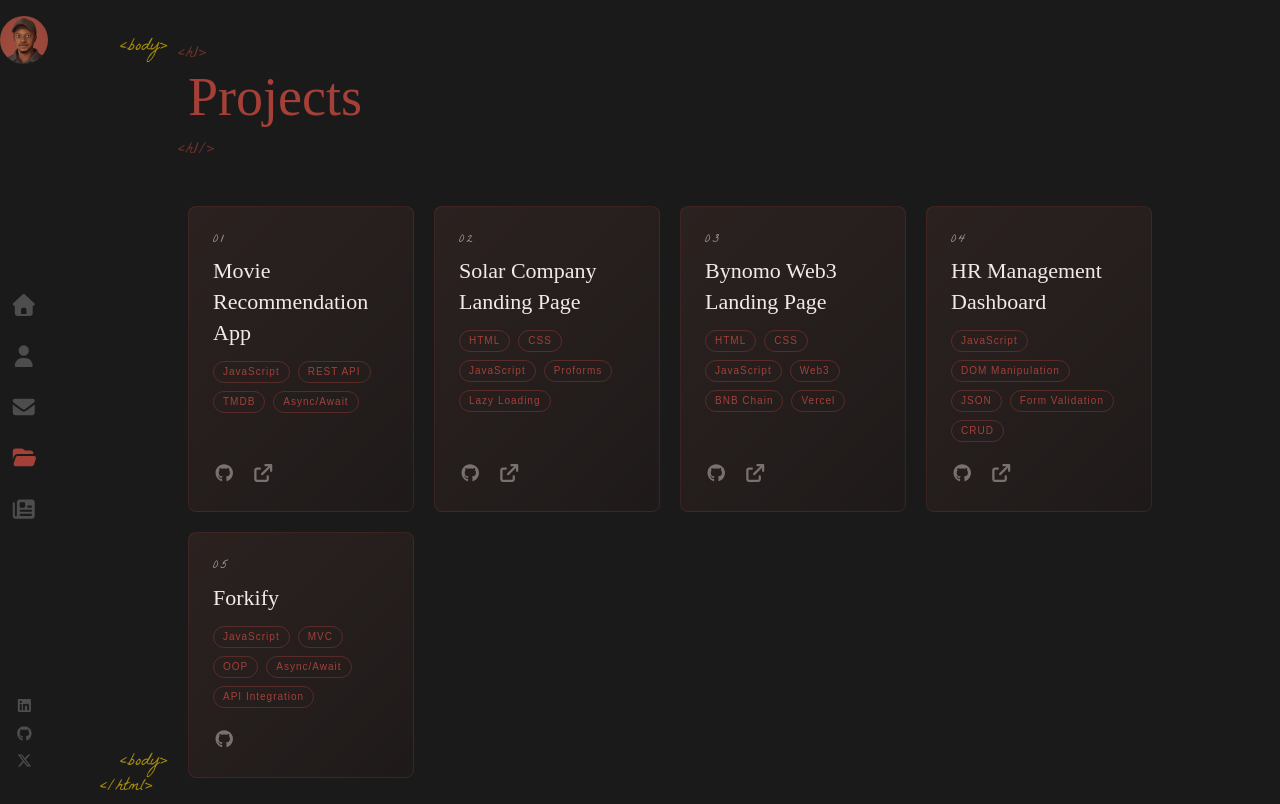
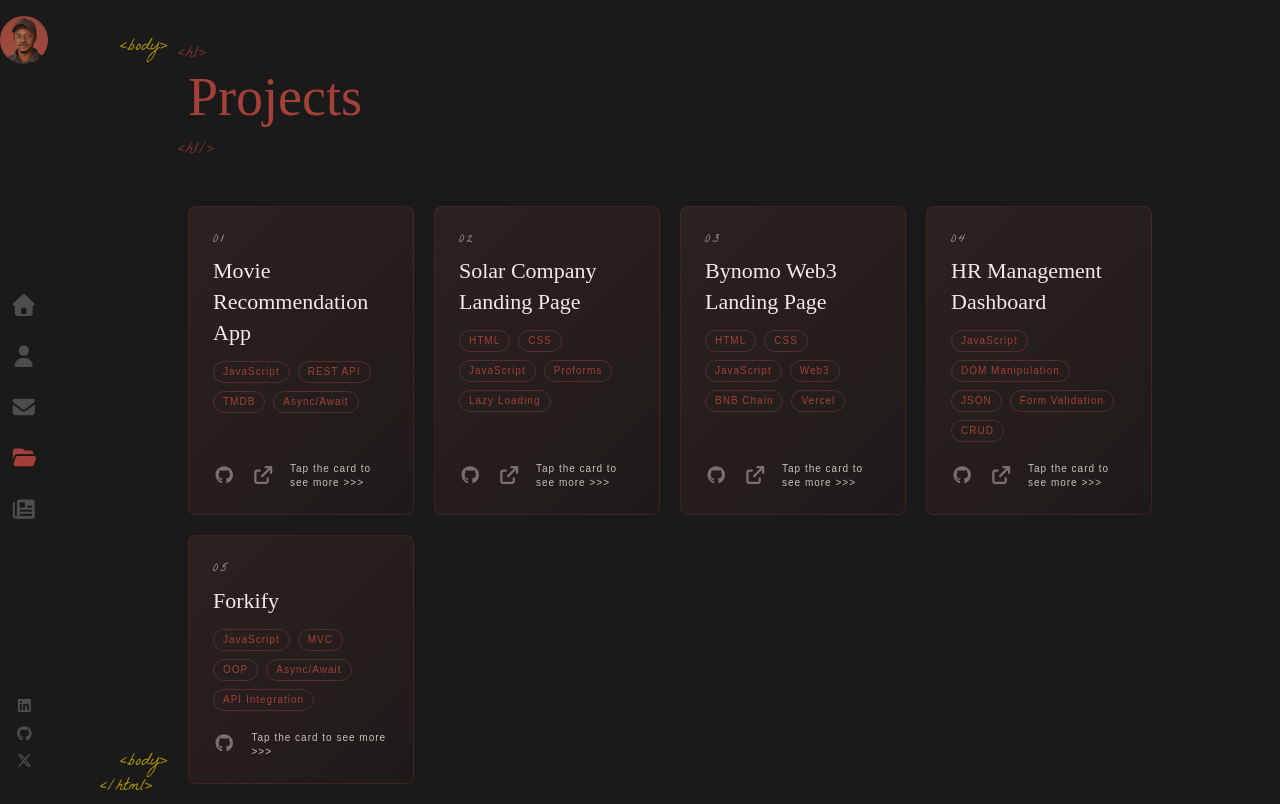
Before and after one commit to judexify/Judexify-Portfolio, a React (Vite) app: page /project in a window 1280 px wide. Built offline with nearby package versions, Linux system fonts and the light colour scheme.

Commit message:
feat: add hint to project cards for better user interaction

```diff
--- a/src/components/Project/index.css
+++ b/src/components/Project/index.css
@@ -131,6 +131,14 @@
   gap: 1.6rem;
   align-items: center;
 }
+.project-card__hint {
+  font-size: 1rem;
+  font-family: sans-serif;
+  letter-spacing: 1px;
+  color: var(--clr-white);
+  opacity: 0.8;
+  margin-left: auto;
+}
 
 .project-card__link {
   font-size: 1.8rem;
@@ -196,9 +204,9 @@
 }
 
 .modal__tagline {
-  font-family: 'La Belle Aurore';
+  font-family: 'Sans Serif';
   font-size: 1.3rem;
-  color: var(--clr-accent);
+  color: var(--clr-white);
   opacity: 0.8;
   letter-spacing: 1px;
 }
--- a/src/components/Project/index.jsx
+++ b/src/components/Project/index.jsx
@@ -70,6 +70,7 @@ function ProjectsDone({ projects }) {
                 <FontAwesomeIcon icon={faArrowUpRightFromSquare} />
               </a>
             )}
+            <span className="project-card__hint">Tap the card to see more >>> </span>
           </div>
         </div>
       ))}
```
